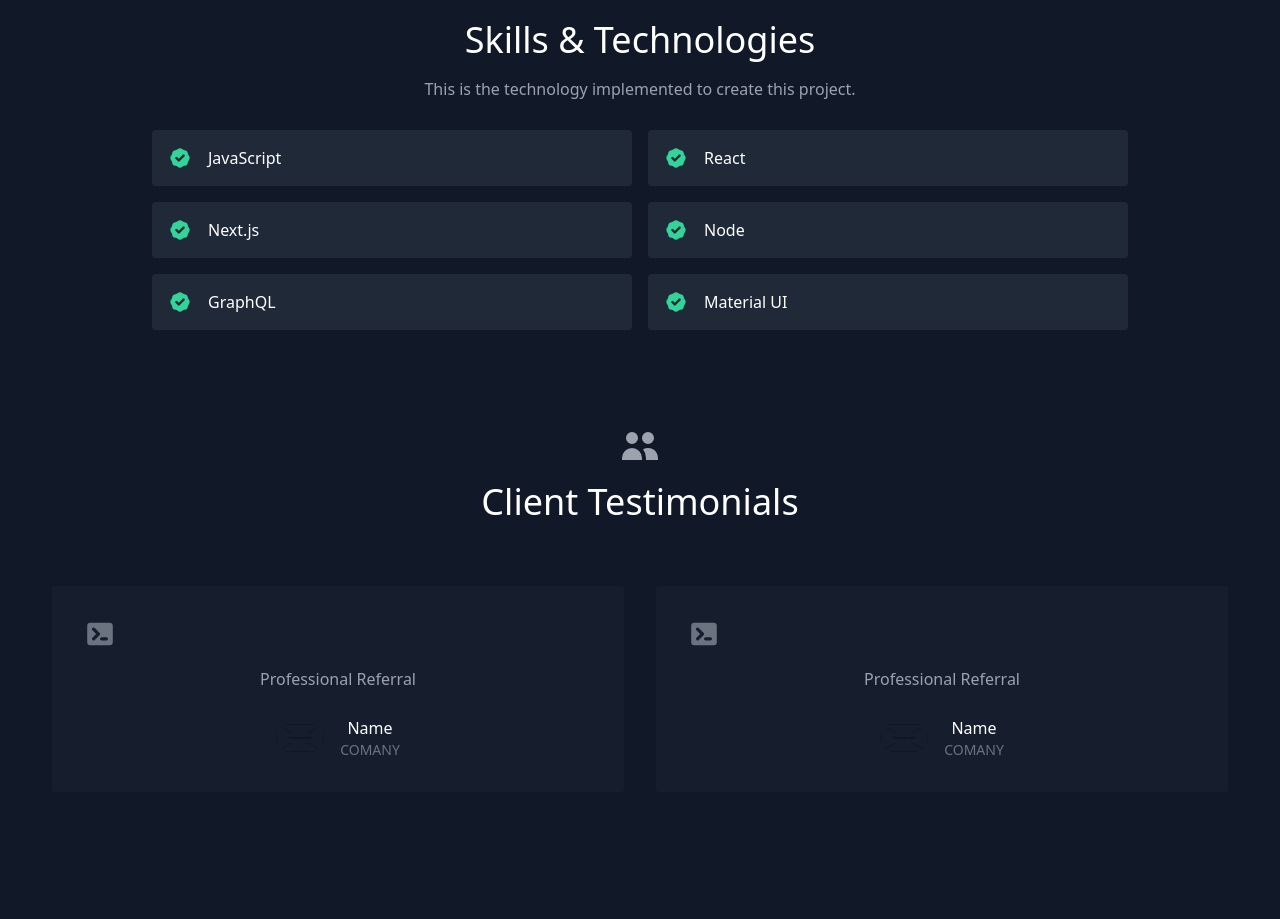
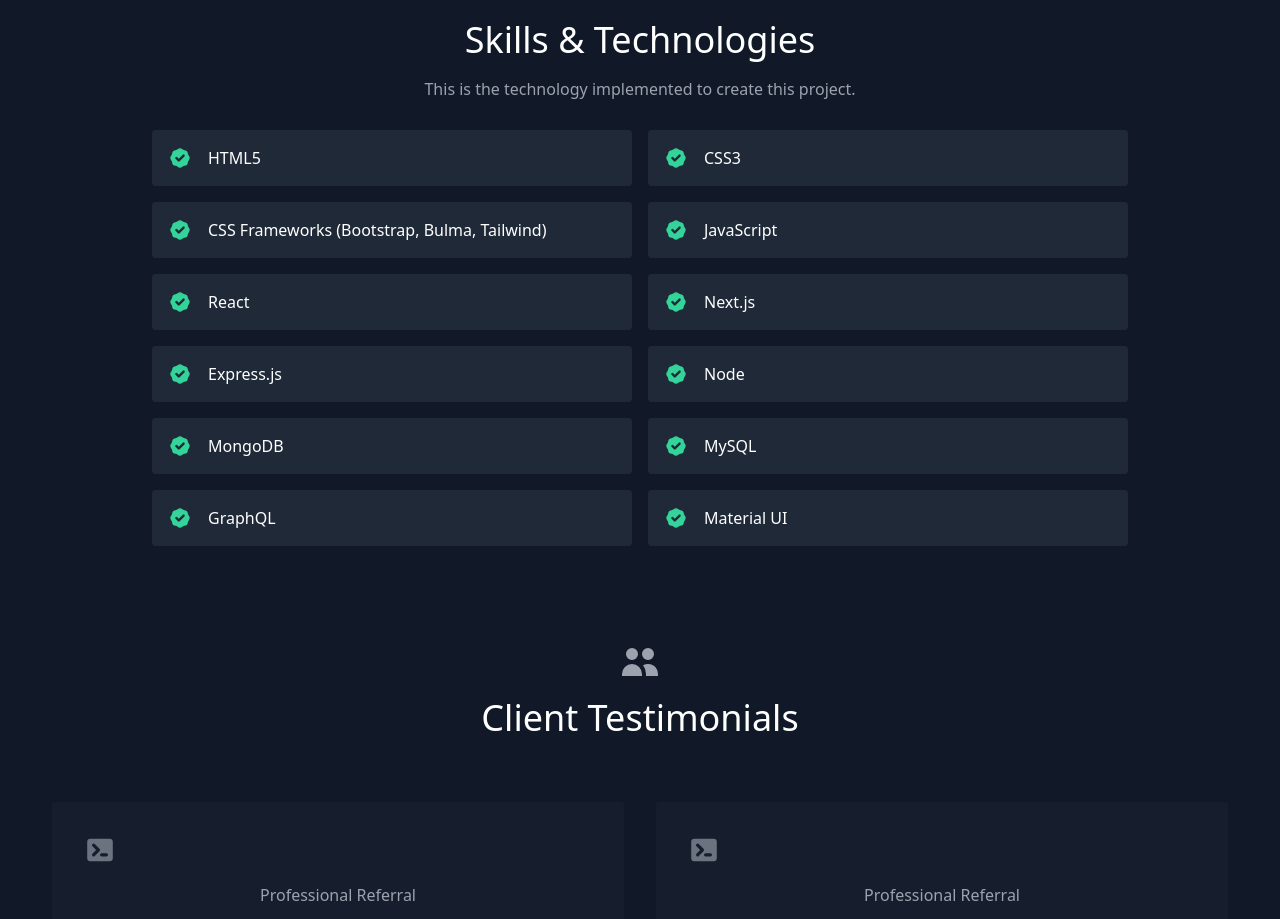
Before and after one commit to Daleray1231/My_REACT_Portfolio, a React (Create React App) app: page / in a window 1280 px wide. Shown: the part 1660-2579 px from the top of the page. Built offline with nearby package versions, Linux system fonts and the light colour scheme; grey boxes are pictures that could not be loaded.

Commit message:
added to Skills section

```diff
--- a/src/data.js
+++ b/src/data.js
@@ -87,10 +87,16 @@
 ];
 
 export const skills = [
+  "HTML5",
+  "CSS3",
+  "CSS Frameworks (Bootstrap, Bulma, Tailwind)",
   "JavaScript",
   "React",
   "Next.js",
+  "Express.js",
   "Node",
+  "MongoDB",
+  "MySQL",
   "GraphQL",
   "Material UI",
 ];
```
Also changed, not shown: 7 other files (tests, documents, lock files or other folders).
